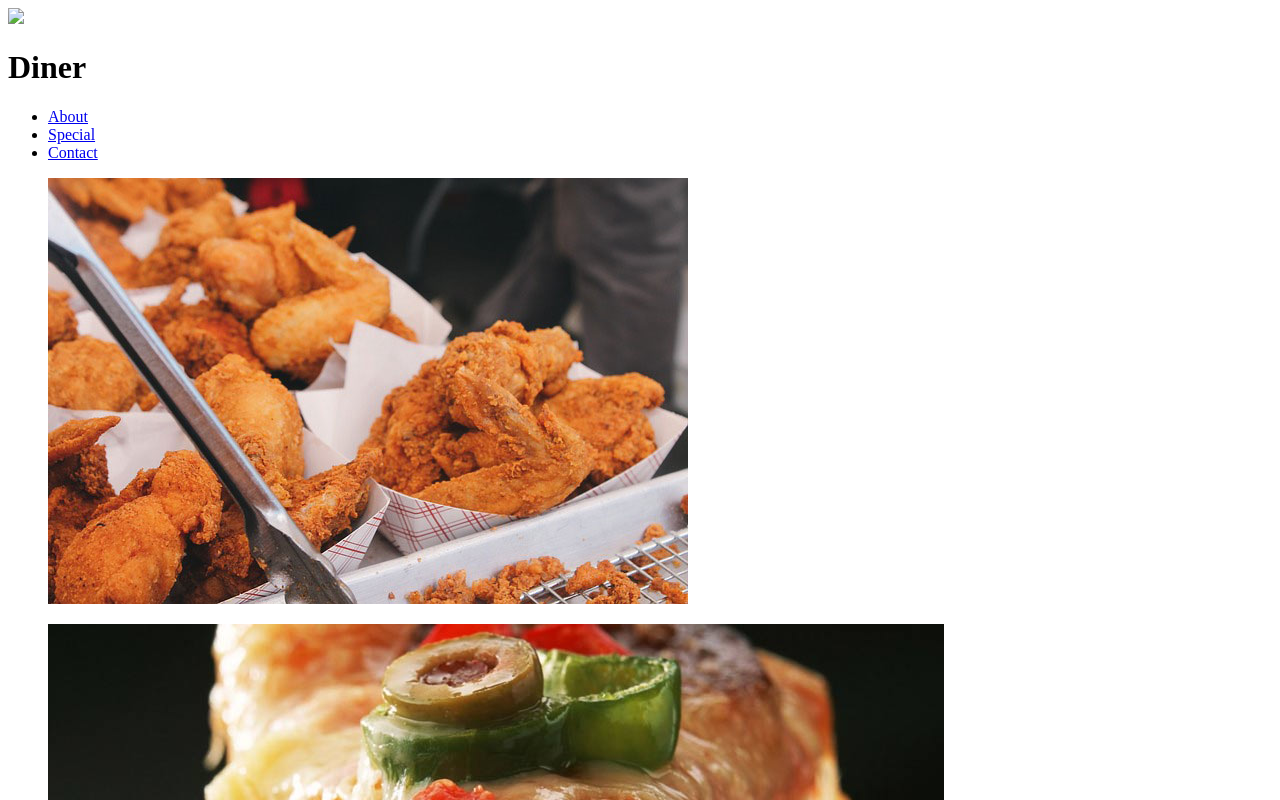
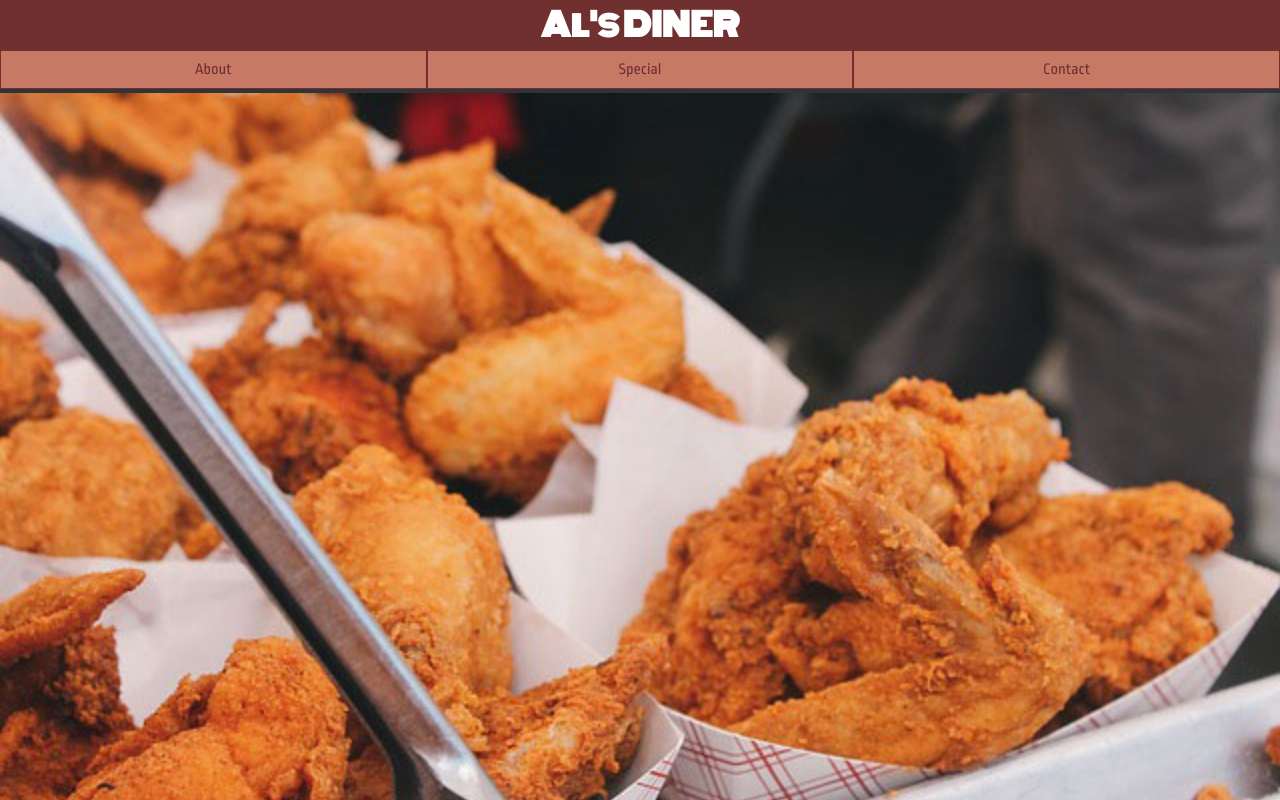
Before and after one commit to robcodonnell/dsn1674-project-3, a plain HTML site: page index.html in a window 1280 px wide. Shown: the top 800 px of the page. Drawn offline with Linux system fonts and the light colour scheme.

Commit message:
most of nav bar formatted

```diff
--- a/css/main.css
+++ b/css/main.css
@@ -1,8 +1,62 @@
 html {
   box-sizing: border-box;
-  font:
+  font-family: 'Ropa Sans', sans-serif;
 }
 
 *, *::before, *::after {
   box-sizing: inherit;
 }
+body {
+  margin: 0;
+  background-color: #2f343b;
+}
+h1 {
+  background-color: #703030;
+  color: #fff;
+  font-family: Monoton;
+  margin: auto;
+  text-align: center;
+}
+
+img {
+  width: 100%;
+}
+
+figure {
+  margin: auto;
+}
+
+nav {
+
+  overflow: hidden;
+  margin: 0;
+  height: auto;
+}
+
+nav ul {
+  width: 100%;
+  display: inline-block;
+  text-align: center;
+  list-style-type: none;
+  margin: 0;
+  padding: 0;
+  overflow: hidden;
+  background-color: #c77966;
+}
+
+nav li {
+  width: calc(100% / 3);
+  float: left;
+  padding: 10px;
+  border: 1px solid #703030;
+}
+
+nav a {
+  display: block;
+  text-decoration: none;
+  color: #703030;
+}
+
+header {
+  overflow: hidden;
+}
--- a/index.html
+++ b/index.html
@@ -5,12 +5,11 @@
   <title>Al's Diner</title>
   <meta name="viewport" content="width=device-width,initial-scale=1">
   <link href="css/main.css" rel="stylesheet">
-</head>
+  <link href='http://fonts.googleapis.com/css?family=Ropa+Sans|Monoton' rel='stylesheet' type='text/css'></head>
 
 <body>
   <header class="masthead">
-    <img class="logo" src="img/logo.svg">
-    <h1>Diner</h1>
+    <h1>Al's DINER</h1>
     <nav>
       <ul class="nav">
         <li><a href="#">About</a></li>
```
Also changed, not shown: img/banner1.svg (added).
